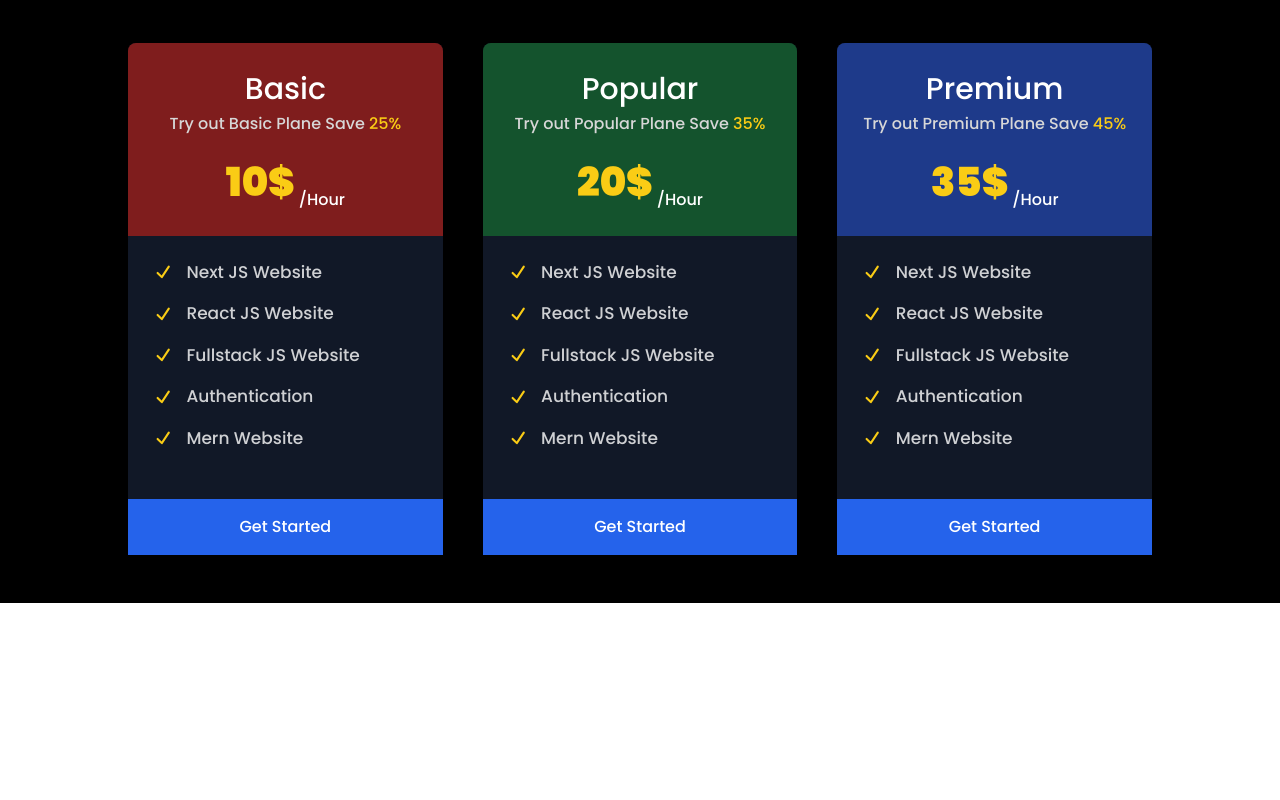
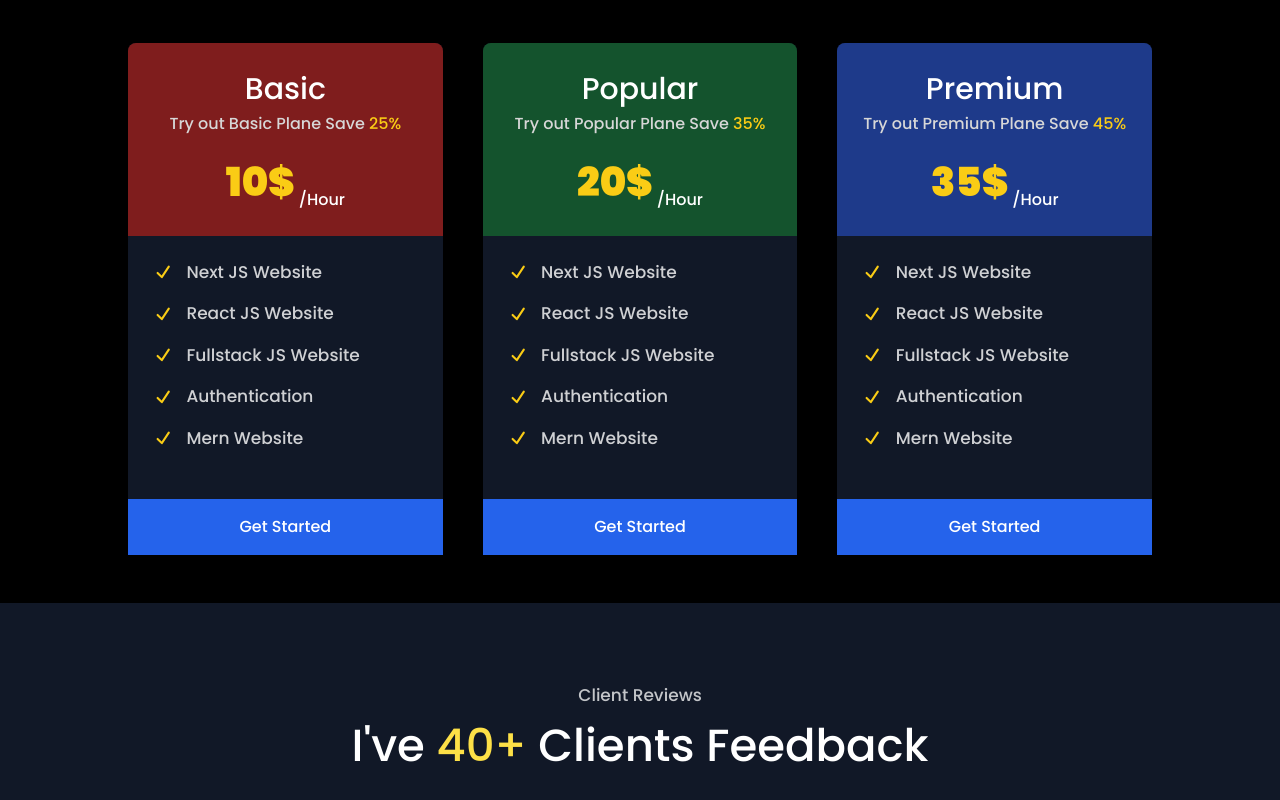
Before and after one commit to AleksandrKompanetc/react-app-portfolio, a Next.js app: page / in a window 1280 px wide. Shown: the part 4967-5767 px from the top of the page. Before the commit the page ends 5570 px from the top, so only its background shows below. Built offline with nearby package versions, Linux system fonts and the light colour scheme.

Commit message:
adding component Reviews

```diff
--- /dev/null
+++ b/components/Reviews.tsx
@@ -0,0 +1,19 @@
+import React from 'react'
+
+const Reviews = () => {
+  return (
+    <div className='pt-[5rem] pb-[3rem] bg-gray-900'>
+      <div className='text-center'>
+        <p className='heading__mini'>Client Reviews</p>
+        <h1 className='heading__primary'>
+          I've <span className='text-yellow-300'>40+</span> Clients Feedback
+        </h1>
+      </div>
+      <div className='w-[80%] pt-[3rem] md:pt-[5rem] mx-auto'>
+
+      </div>
+    </div>
+  )
+}
+
+export default Reviews
--- a/pages/index.tsx
+++ b/pages/index.tsx
@@ -4,6 +4,7 @@
 import NavMobile from '@/components/NavMobile';
 import Price from '@/components/Price';
 import Project from '@/components/Project';
+import Reviews from '@/components/Reviews';
 import Services from '@/components/Services';
 import Skills from '@/components/Skills';
 import React, { useState } from 'react';
@@ -24,6 +25,7 @@
       <Skills />
       <Project />
       <Price />
+      <Reviews />
     </div>
   )
 }
```
